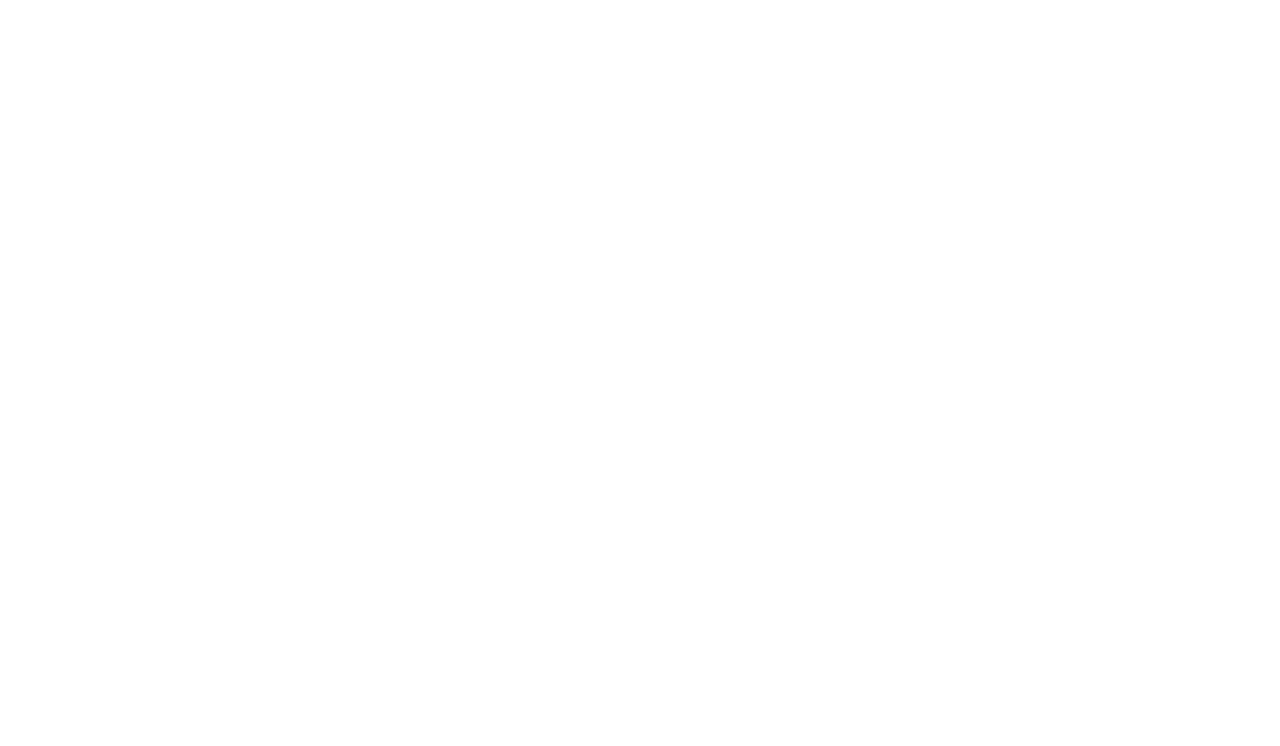
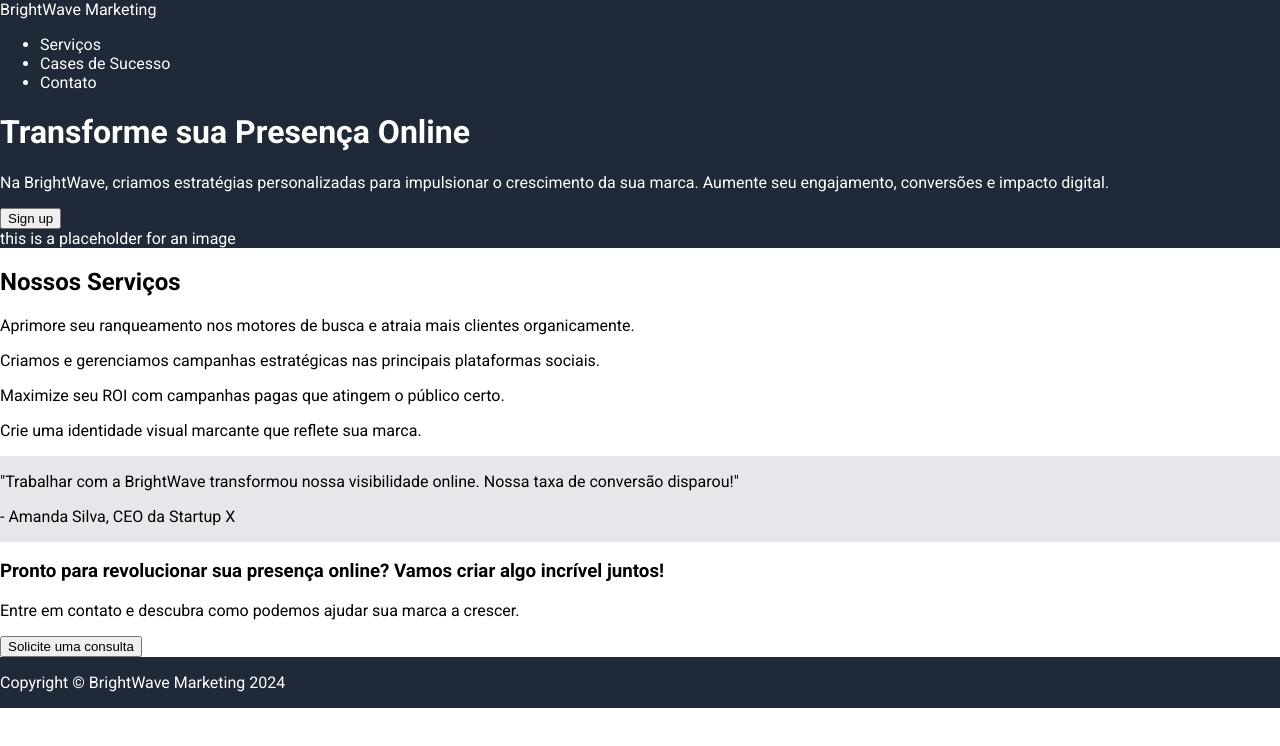
Before and after one commit to marcelcortez/landing-page-layout, a plain HTML site: page index.html in a window 1280 px wide. Drawn offline with Linux system fonts and the light colour scheme.

Commit message:
structured HTML

```diff
--- a/index.html
+++ b/index.html
@@ -7,6 +7,83 @@
     <title>Landing Page</title>
 </head>
 <body>
+    <div class="header">
+        <div class="navBar">
+            <div class="headerLogo">BrightWave Marketing</div>
+
+            <div>
+                <ul>
+                    <li>Serviços</li>
+                    <li>Cases de Sucesso</li>
+                    <li>Contato</li>
+                </ul>
+
+            </div>
+        </div>
+
+        <div class="hero">
+            <div class="presentationText">
+                <h1>Transforme sua Presença Online</h1>
+                <p>Na BrightWave, criamos estratégias personalizadas para impulsionar o crescimento da sua marca. Aumente seu engajamento, conversões e impacto digital.</p>
+                <button>Sign up</button>
+            </div>
+
+            <div class="imgHeader">
+                this is a placeholder for an image
+            </div>
+
+        </div>
+
+    </div>
+
+    <div class="features">
+        <h2>Nossos Serviços</h2>
+
+        <div class="container">
+            <div class="card">
+                <div class="shape"></div>
+                <p>Aprimore seu ranqueamento nos motores de busca e atraia mais clientes organicamente.</p>
+            </div>
+
+            <div class="card">
+                <div class="shape"></div>
+                <p>Criamos e gerenciamos campanhas estratégicas nas principais plataformas sociais.</p>
+            </div>
+
+            <div class="card">
+                <div class="shape"></div>
+                <p>Maximize seu ROI com campanhas pagas que atingem o público certo.</p>
+            </div>
+
+            <div class="card">
+                <div class="shape"></div>
+                <p>Crie uma identidade visual marcante que reflete sua marca.</p>
+            </div>
+        </div>
+
+    </div>
+
+    <div class="testimony">
+        <p>"Trabalhar com a BrightWave transformou nossa visibilidade online. Nossa taxa de conversão disparou!"</p>
+        <p>- Amanda Silva, CEO da Startup X</p>
+
+    </div>
+
+    <div class="callToAction">
+        <div class="container">
+            <div class="text">
+                <h3>Pronto para revolucionar sua presença online? Vamos criar algo incrível juntos!</h3>
+                <p>Entre em contato e descubra como podemos ajudar sua marca a crescer.</p>
+            </div>
+
+            <button>Solicite uma consulta</button>
+        </div>
+
+    </div>
+
+    <div class="footer">
+        <p>Copyright © BrightWave Marketing 2024</p>
+    </div>
 
 </body>
 </html>
--- a/styles.css
+++ b/styles.css
@@ -0,0 +1,30 @@
+@import url('https://fonts.googleapis.com/css2?family=Bebas+Neue&family=Roboto:ital,wght@0,100;0,300;0,400;0,500;0,700;0,900;1,100;1,300;1,400;1,500;1,700;1,900&display=swap');
+
+body {
+    margin: 0;
+    display: flex;
+    flex-direction: column;
+    font-family: "Roboto";
+}
+
+.header, .footer {
+    background-color: #1F2937 ;
+    color: white;
+}
+
+.features {
+
+}
+
+.testimony {
+    background-color: #E5E7EB;
+
+}
+
+.callToAction {
+
+}
+
+.footer {
+
+}
```
Also changed, not shown: img/layout-definitions.png (added), img/layout-model.png (added).
